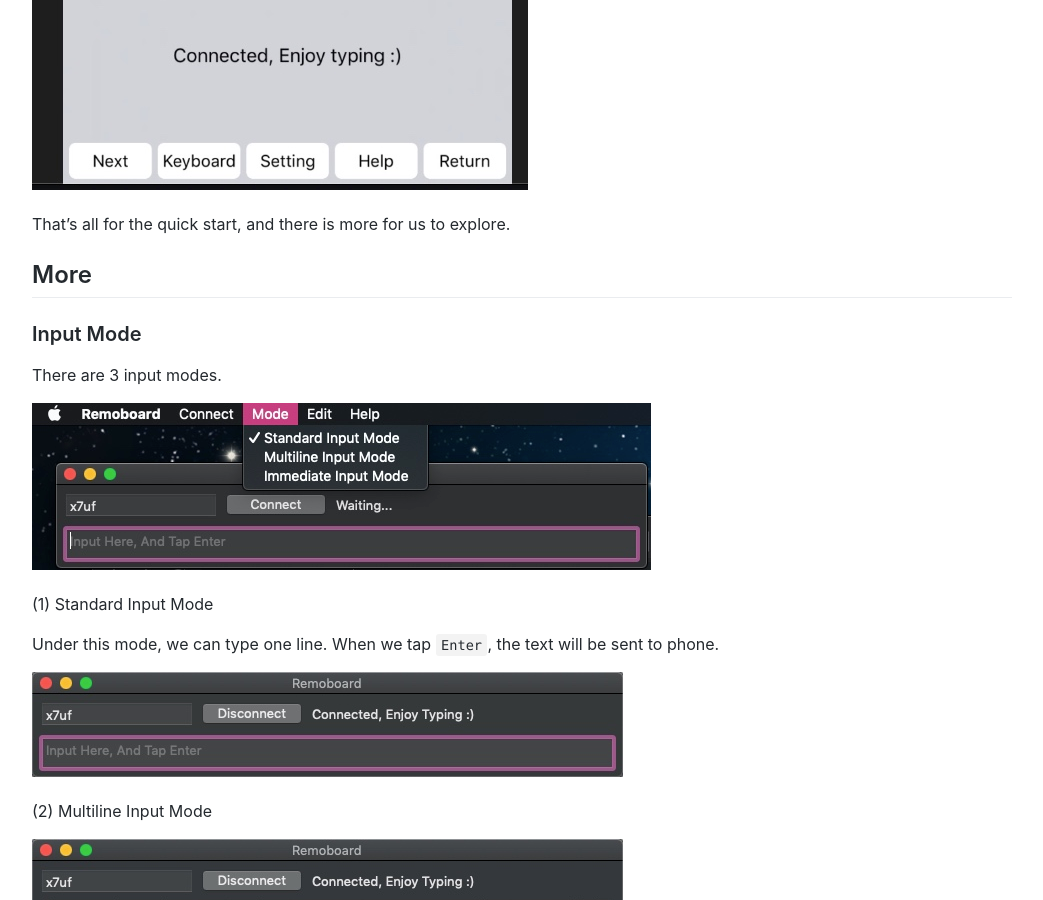
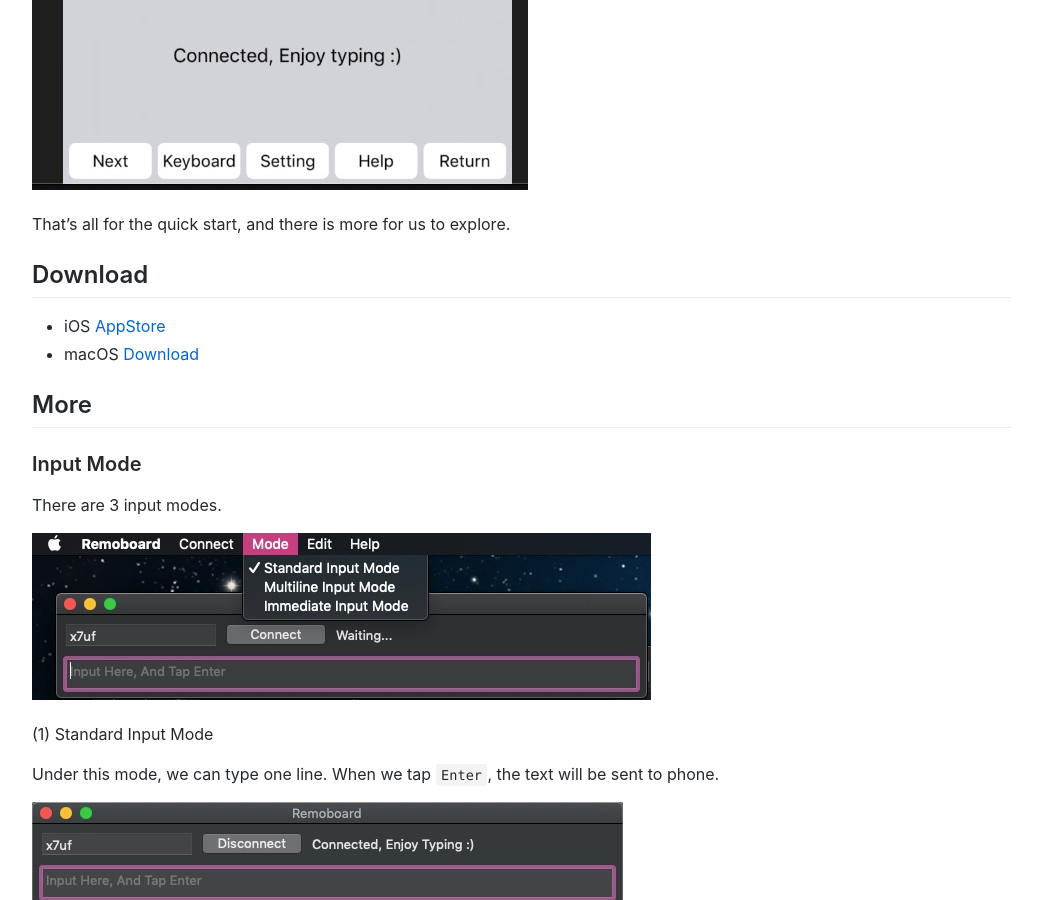
Before and after one commit to remoboard/remoboard.github.io, a Jekyll site: the page built from index.md, in a window 1280 px wide and 900 px high, scrolled down 2949 px. Shown: the whole window, without its empty margins (118-1161 px from the left). Built offline with Jekyll 4.4.1, drawn with Linux system fonts in a browser that asks for light colours; comment, search, counter and statistics services are not loaded.

Commit message:
Update index.md

```diff
--- a/index.md
+++ b/index.md
@@ -45,6 +45,7 @@ Remoboard contains 2 components: `iOS App` and `macOS App`. The two components a
 
 ![](/media/15664933888645.jpg)
 
+
 ### Use Now
 
 (1) On iPhone, open any app that we could type. e.g. `Notes`. Switch keyboard into `Remoboard` as below:
@@ -71,6 +72,10 @@ And the corresponding iPhone shows `Connected, Enjoy typing :)` as below:
 
 That's all for the quick start, and there is more for us to explore.
 
+## Download
+
+- iOS [AppStore](#)
+- macOS [Download](https://github.com/remoboard/remoboard.github.io/releases)
 
 ## More
 
```
